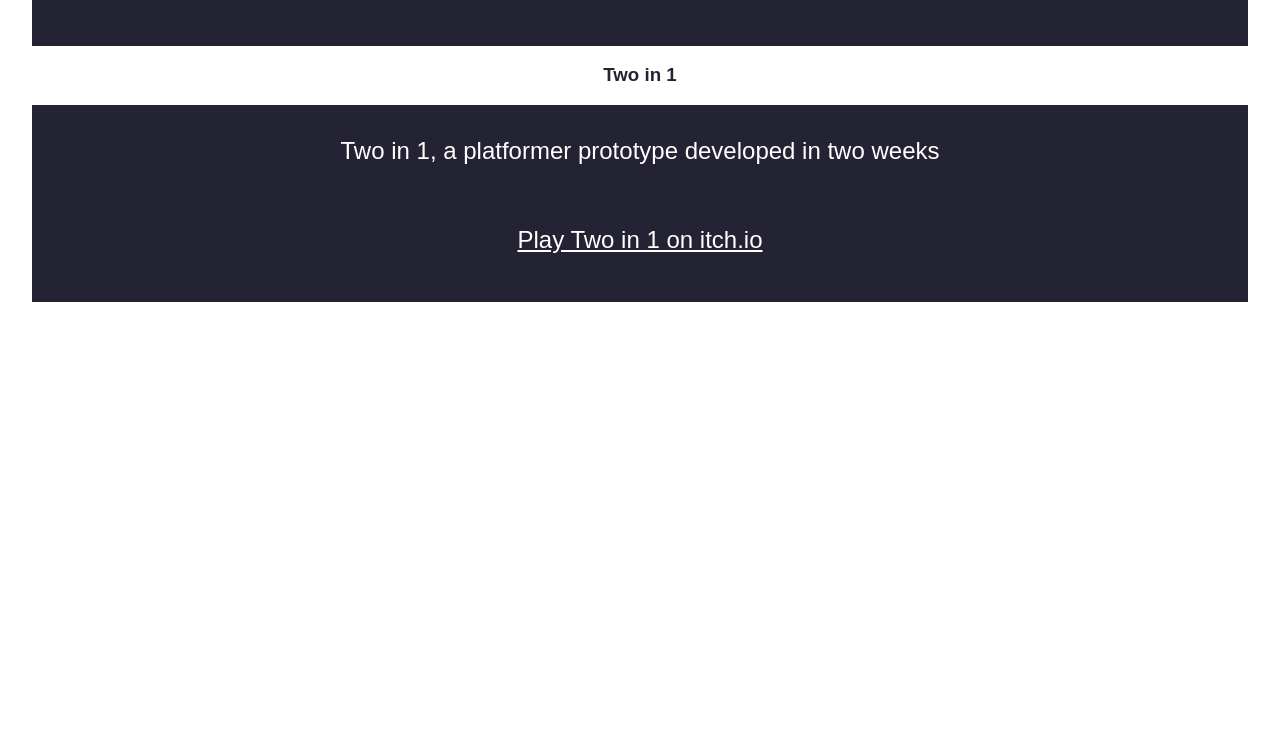
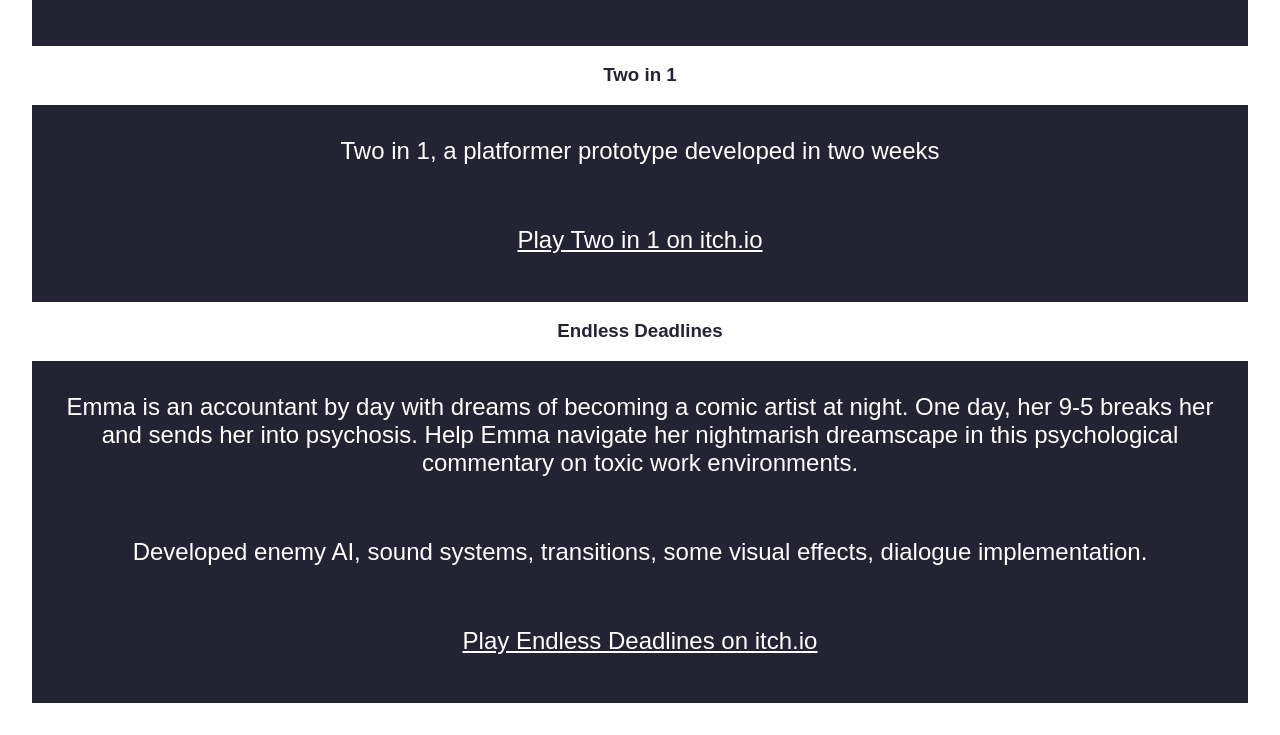
Before and after one commit to ytsiwT/ytsiwT.github.io, a plain HTML site: page portfolio.html in a window 1280 px wide. Shown: the part 538-1273 px from the top of the page. Before the commit the page ends 872 px from the top, so only its background shows below. Drawn offline with Linux system fonts and the light colour scheme.

Commit message:
update with p3

```diff
--- a/portfolio.html
+++ b/portfolio.html
@@ -26,5 +26,11 @@
       <p class="back">Two in 1, a platformer prototype developed in two weeks</p>
       <a href="https://ytsiwt.itch.io/two-in-1" style="color:white;">Play Two in 1 on itch.io</a>
     </div>
+    <h3>Endless Deadlines</h3>
+    <div>
+      <p class="back">Emma is an accountant by day with dreams of becoming a comic artist at night. One day, her 9-5 breaks her and sends her into psychosis. Help Emma navigate her nightmarish dreamscape in this psychological commentary on toxic work environments.</p>
+      <p class="back">Developed enemy AI, sound systems, transitions, some visual effects, dialogue implementation.</p>
+      <a href="https://justin-lo.itch.io/endless-deadlines" style="color:white;">Play Endless Deadlines on itch.io</a>
+    </div>
   </body>
   </html>
```
